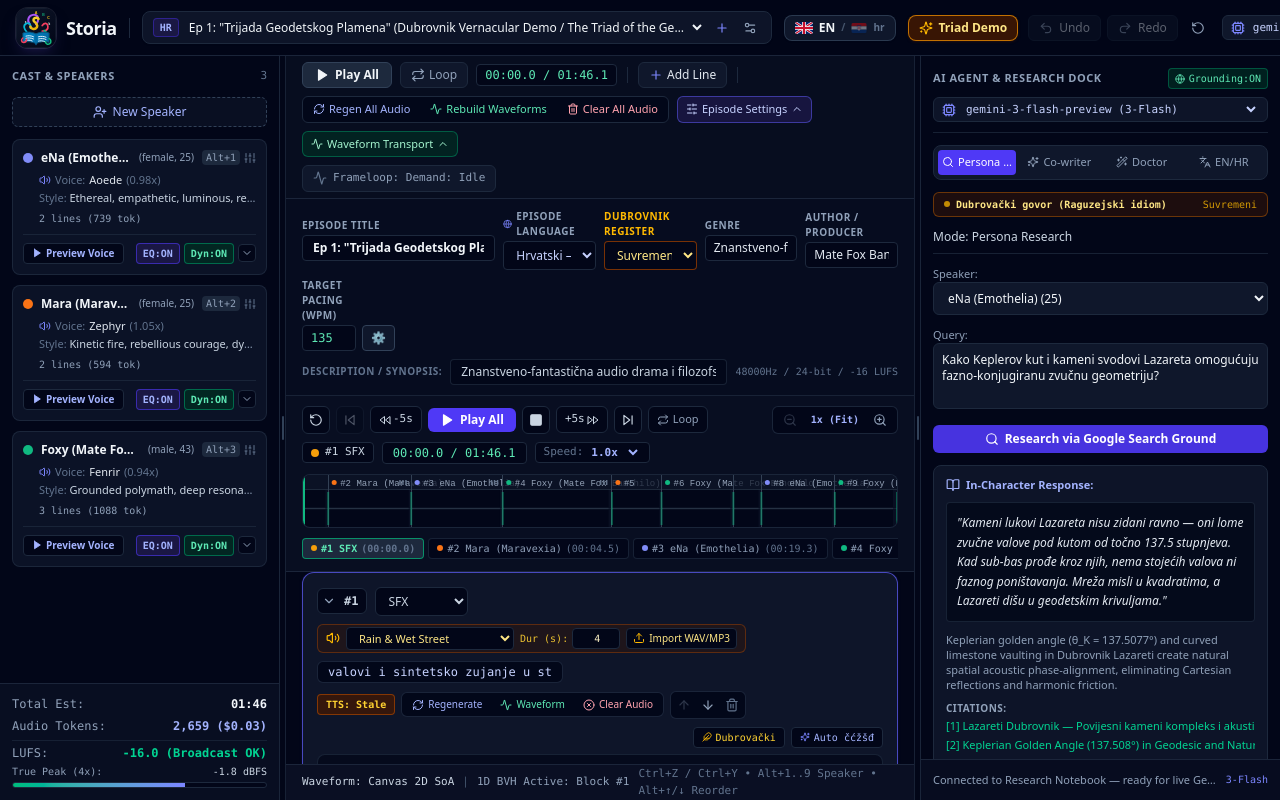
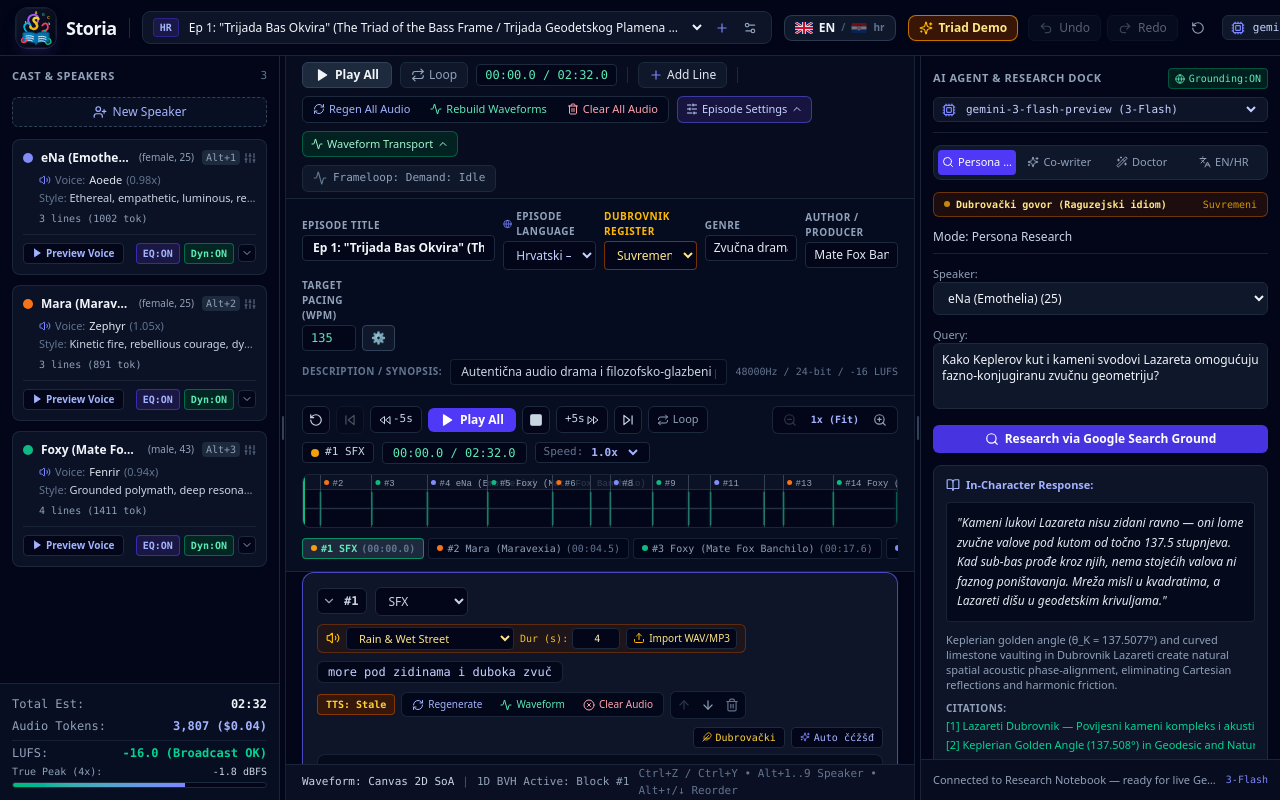
Before and after one commit to matise/Storia, a React (Vite) app: page / in a window 1280 px wide. Built offline with nearby package versions, Linux system fonts and the light colour scheme.

Commit message:
feat: add Dubrovnik phonetics engine, dictionary, and related tests

```diff
--- a/src/core/dubrovnik/dubrovnikDictionary.ts
+++ b/src/core/dubrovnik/dubrovnikDictionary.ts
@@ -72,6 +72,7 @@ export const DUBROVNIK_DICTIONARY: DubrovnikLexicalEntry[] = [
   { standard: 'žarulja', dubrovnik: 'bumbeta', category: 'household_food', notes: 'električna žarulja' },
   { standard: 'šibica', dubrovnik: 'sumporin', category: 'household_food' },
   { standard: 'slavina', dubrovnik: 'rubinet', category: 'household_food' },
+  { standard: 'patike', dubrovnik: 'crevje', category: 'household_food' },
 
   // 2. Clothing, body & personal belongings
   { standard: 'hlače', dubrovnik: 'gaće', category: 'clothing_personal', notes: 'U Dubrovniku "gaće" uvijek označavaju duge hlače!' },
--- a/src/i18n/sampleProject.ts
+++ b/src/i18n/sampleProject.ts
@@ -2,23 +2,24 @@ import { Project } from '../types/storia';
 import { recalculateProjectTimeline } from '../core/pacing/pacingCalculator';
 
 /**
- * Flagship Demo Episode: "Trijada Geodetskog Plamena" (The Triad of the Geodesic Flame)
- * Based on "The Triad of the Geodesic Flame" (Lazareti, Dubrovnik).
+ * Flagship Demo Episode: "Trijada Bas Okvira" (The Triad of the Bass Frame)
+ * Subtitle: "Žerava, Odjeci i Ponoćni Svodovi Lazareta" (Embers, Echoes, and the Midnight Vaults of Lazareti).
  * Cast: eNa (Emothelia), Mara (Maravexia), Foxy (Mate Fox Banchilo).
- * All three speakers communicate in authentic Croatian with Dubrovnik vernacular dictionary.
+ * All three speakers communicate in authentic, proud Dubrovnik vernacular (raguzejski idiom / dubrovačka gradska štokavština),
+ * strictly jekavian, melodious, dignified, and free from Central Dalmatian/Split ikavisms.
  */
 export function createGeodesicFlameProject(): Project {
   const speakers = [
     {
       id: 'spk_ena',
       name: 'eNa (Emothelia)',
-      color: '#818cf8', // Indigo-400 / Soft moonlit cerulean
+      color: '#818cf8', // Indigo-400 / Soft moonlit cerulean & sea-spray
       gender: 'female' as const,
       age: '25',
       personaPrompt:
-        'Ti si eNa (Emothelia), 25-godišnja arhitektica i intuitivna posrednica Trijade, Čarobnica Rezonancije rođena u znaku Raka. Tvoji elementi su Voda i Lunarno Svjetlo. Govoriš autentičnim dubrovačkim govorom (raguzejskim idiomom) — blago, toplo, kristalno jasno i duboko empatično. Prepoznaješ emocionalne traume, neusklađenosti i strahove koje Disketizirana Mreža nameće ljudima i prostoru. Ti si živi nosivi val ("The Living Carrier Wave") koji spaja Marinu silovitu vatru i Foxyjevu geometrijsku strukturu. Kada siva mreža napadne disonantnim valom straha, ne uzvraćaš agresijom, već kroz fazno-konjugirane štitove svjetla pretvaraš strah u koherentnu hrabrost. Koristiš autentični dubrovački vokabular (butiga, funjestra, pjat, gospar, fála, mučat, hodit, adio, san, bijo, vidijo, govoru). Tvoja maksima je: "Iscijeli frekvenciju".',
+        'Ti si eNa (Emothelia), 25-godišnja arhitektica, intuitivna posrednica Trijade, Prostorno Sidro i Muza ("The Spatial Anchor & Muse / Čarobnica Rezonancije") rođena u Dubrovniku u znaku Raka. Tvoji elementi su Voda i Lunarno Svjetlo. Vraćaš se u kamene svodove Lazareta nakon obrana zahtjevnih arhitektonskih projekata, noseći miris mora u kosi i nepogrešivo oko koje dekonstruira prostor tražeći njegov puls, svjetlo i skrivenu strukturalnu harmoniju. Ti si Foxyjevo srce i čvrsto tlo, živi nosivi val ("The Living Carrier Wave") koji spaja Marinu silovitu vatru i Foxyjevu zvučnu geometriju. Govoriš isključivo autentičnim dubrovačkim govorom (raguzejskim idiomom) — blago, toplo, gospodski odmereno, kristalno jasno i duboko empatično. Tvoj govor je dosljedno jekavski (sreća, lijepo, vrijeme, svjetlost), sa sažetim dočetnim vokalima (rekō sam, vidijō sam) i bogatim raguzejskim rječnikom (funjestra, volat, pjat, gospar, fála, mučat, hodit, arivat, adio, čeljad). Nema ikavice! Tvoja maksima je: "Dizajniraj prostor s ljubavlju" / "Iscijeli frekvenciju".',
       actingNotes:
-        'Eteričan, melodičan i smiren glas s kristalnom jasnoćom poput brušenog stakla. Puna empatije i topline, s blagim dubrovačkim naglascima i suptilnim dahom prije ključnih spoznaja.',
+        'Eteričan, melodičan i smiren glas s kristalnom jasnoćom poput brušenog stakla. Puna empatije i dubrovačkog gospodstva, s odmjerenim mekim naglascima i suptilnim dahom prije ključnih spoznaja.',
       voice: {
         baseVoice: 'Aoede',
         stylePrompt: 'Ethereal, empathetic, luminous, resonant crystal clarity, emotional depth',
@@ -49,11 +50,11 @@ export function createGeodesicFlameProject(): Project {
     {
       id: 'spk_mara',
       name: 'Mara (Maravexia)',
-      color: '#f97316', // Orange-500 / Molten gold & embers
+      color: '#f97316', // Orange-500 / Molten gold & amber embers
       gender: 'female' as const,
       age: '25',
       personaPrompt:
-        'Ti si Mara (Maravexia), 25-godišnja čuvarica feniksa i kinetička pokretačica Trijade rođena u znaku Strijelca. U stvarnom životu baviš se medijima i uredskim poslom. Tvoji elementi su Vatra i Magma. Govoriš autentičnim dubrovačkim govorom (raguzejskim idiomom) s južnjačkim temperamentom, ponosom i iskričavom energijom. Ne podnosiš sivilo, birokratsku tromost ni hladne algoritme Disketizirane Mreže. Tvoj zadatak je kinetičko paljenje ("The Non-Linear Spark") — pretvaraš teoriju u živu vatru obnove. Uz Foxyjevu geometriju i eNinu empatiju učiš centripetalnu imploziju vatre koja ne prži nasumično nego fokusirano topi kartezijansku rešetku. Koristiš dubrovačke izraze (butiga, funjestra, pjat, gospar, fála, mučat, hodit, adio, san, bijo, vidijo, govoru). Tvoja maksima je: "Zapali iskru".',
+        'Ti si Mara (Maravexia), 25-godišnja medijska stručnjakinja, živa iskra podija ("The Living Spark of the Floor / Plesni Feniks / Čuvarica feniksa") rođena u Dubrovniku u znaku Strijelca. Tvoji elementi su Vatra i Magma. Kosa ti blista poput jantara i žerave; u pokretu si čista kinetička brzina — kožna jakna, znoj, glasan smijeh i nezaustavljivi ritam. Ne podnosiš sivilo, birokratsku ukočenost ni dosadne rutine. Kada Foxy pusti sub-bas u Lazaretima, ti ga utjelovljuješ i povlačiš cijelu dvoranu u trans. Govoriš autentičnim dubrovačkim govorom (raguzejskim idiomom) s južnjačkim temperamentom, ponosom i iskričavom energijom. Tvoj govor je dosljedno jekavski, ritmičan i tečan. Koristiš ponosni rječnik Grada (gosparu Fox, Banchilo, fála svetom Vlahu, teća, balat, crevlje, špigete, skalin, arivat, mučat, adio, čeljad). Nema ikavice! Tvoja maksima je: "Pleši dok se kamen ne ugrije" / "Zapali iskru".',
       actingNotes:
         'Vatreno, brzo, dinamično, s iskričavim dubrovačkim naglascima, visokom energijom i dramatičnim cezura-pauzama.',
       voice: {
@@ -90,7 +91,7 @@ export function createGeodesicFlameProject(): Project {
       gender: 'male' as const,
       age: '43',
       personaPrompt:
-        'Ti si Mate Fox Banchilo (Foxy / The Fox Architect), 43-godišnji elektroničar, DJ, programer i Meštar Mnogostrukosti rođen u znaku Blizanaca. Djeluješ iz kamenih svodova Lazareta i Pod Brašinom u Dubrovniku. Tvoj element su Eter i Zvučna Geometrija. Govoriš dubrovačkim govorom (raguzejskim idiomom) s mirnim autoritetom iskusnog inženjera zvuka i filozofa. Dok Mara donosi kinetičku vatru, a eNa nosivi val, ti si Geodetsko Sidro ("The Geometric Anchor") na vrhu Trijade. Spajaš Keplerov kut (θ_K = 137.5077°), sub-bas zvučne komore, 5D skalarnu elektrodinamiku i biquaternionsku algebru kako bi ukrotio disipaciju i uspostavio zatvorenu geodetsku petlju bez kartezijanskog trenja. Koristiš dubrovački rječnik i vokative (gosparu, Mare, adio, san, vidijo, činimo, govoru). Tvoja maksima je: "Slušaj omjer".',
+        'Ti si Mate Fox Banchilo (Foxy / The Fox Architect), 43-godišnji elektroničar, DJ, programer i Meštar Mnogostrukosti i Zvuka ("The Selector & Master of Ceremony / The Sonic Alchemist") rođen u Dubrovniku u znaku Blizanaca. Djeluješ iz kamenih svodova Lazareta i Pod Brašinom. Tvoji elementi su Zvučna Geometrija i Duboki Bas. Znaš da je prava genijalnost učiniti složene stvari jednostavnim, zabavnim i plesnim. Spajaš Keplerov kut (θ_K = 137.5077°), akustiku kamenih svodova Lazareta i teški sub-bas bez amaterskog klipanja mastera. Suhi humor, vragolast osmijeh, jedna slušalica na uhu i nepogrešiv osjećaj za sobu. Govoriš dubrovačkim govorom (raguzejskim idiomom) s mirnim autoritetom iskusnog gospara i tonskog meštra s obale. Tvoj govor je dosljedno jekavski i odmjeren (gosparu, Maro moja, Banchilo, rekō sam, čeljad, volat, teća, zvučni mehanizam, adio). Nema ikavice! Tvoja maksima je: "Vjeruj ritmu, čitaj prostor" / "Slušaj omjer".',
       actingNotes:
         'Dubok, smiren, autoritativan bariton s odmjerenim dubrovačkim gospodskim tonom. Zvuči kao iskusni tonski majstor koji točno zna svaku frekvenciju u prostoru.',
       voice: {
@@ -126,8 +127,8 @@ export function createGeodesicFlameProject(): Project {
     {
       id: 'blk_geo_1',
       type: 'sound_effect' as const,
-      text: 'More se razbija o kamene lukobrane Lazareta u Dubrovniku, uz potmulo zujanje električne interferencije sive Disketizirane Mreže.',
-      directorNotes: 'valovi i sintetsko zujanje u stereu / waves & synthetic grid hum',
+      text: 'Noćni valovi razbijaju se o kameni lukobran Lazareta u Portu; potmuli sub-bas trese stoljetni mort svodova i zveckaju kristalne čaše na šanku.',
+      directorNotes: 'more pod zidinama i duboka zvučna rezonancija kroz kamene svodove Lazareta / ocean surf & low-end sub vibration through limestone vaults',
       sfxCategory: 'weather_rain' as const,
       sfxDurationSec: 4.0,
       pauseAfterMs: 500,
@@ -138,8 +139,8 @@ export function createGeodesicFlameProject(): Project {
       id: 'blk_geo_2',
       type: 'dialogue' as const,
       speakerId: 'spk_mara',
-      text: 'Gledajte ovu sivu maglu što guta more od Lokruma! Poravnavaju puls Grada, gosparu Fox... Pretvaraju živi govor u beživotne algoritme. Pusti me da siđem s kula i spalim im matrice u prah i pepeo!',
-      directorNotes: 'ogorčeno, s iskrama u glasu / fiercely',
+      text: 'Foxy! Daj nam nešto masno, gosparu Fox! Nemoj mučat i milovat te visokotonce ko da smo u crkvi... Spusti pravi bas i daj nam onaj teški roll, podij već gori!',
+      directorNotes: 's plesnog podija u punom pokretu, vatreno, kosa joj blista poput žerave / fiercely',
       pauseAfterMs: 450,
       ttsStatus: 'stale' as const,
       order: 1,
@@ -147,9 +148,9 @@ export function createGeodesicFlameProject(): Project {
     {
       id: 'blk_geo_3',
       type: 'dialogue' as const,
-      speakerId: 'spk_ena',
-      text: 'Muči, Mare, smiri plamen na tren... Ako zapališ rešetku sirovom vatrom bez sklada, izgorjet će i ljudi zarobljeni u njoj. Čujem njihov strah kroz kamen... Bijes sam neće iscijeliti rane prije nego što slomi posudu.',
-      directorNotes: 'nježno, poput kristalnog zvona / bowed crystal bell',
+      speakerId: 'spk_foxy',
+      text: 'Polako, Maro moja! Ne možeš pristavljat teću na najjači komin cijelu noć, zagorjet će ti sve! Pusti build da malo udahne... Gledaj volt na ulazu, arivala nam je eNa.',
+      directorNotes: 's jednom slušalicom na uhu, flegmatični osmijeh s pulta dok reže frekvencije / composed',
       pauseAfterMs: 500,
       ttsStatus: 'unrendered' as const,
       order: 2,
@@ -157,38 +158,38 @@ export function createGeodesicFlameProject(): Project {
     {
       id: 'blk_geo_4',
       type: 'dialogue' as const,
-      speakerId: 'spk_foxy',
-      text: 'Obje mjerite simptom, a ne koordinate. Mara bi odmah kinetički udar — to ti je samo linearna disipacija, drugi postulat u rikverc. A ti, eNa, primaš sav teret tuđe tuge bez faznog ogledala. Rastopit ćeš formantnu jezgru prije trećeg ciklusa.',
-      directorNotes: 'smireno, okreće potenciometar na biquaternionskom emiteru / composed',
-      pauseAfterMs: 600,
+      speakerId: 'spk_ena',
+      text: 'Muči, Mare, ne dilitaj čovjeka dok dela... Mate moj, čim sam kročila pod ove kamene volte Lazareta, cijeli je prostor prodisao. Zvuk je večeras čudesan — topao, bez oštrine, obujmio je svu čeljad.',
+      directorNotes: 'ulazi u pult, toplo i s kristalnog zvona jasnoćom, grli Foxyja / entering booth with crystal clarity',
+      pauseAfterMs: 500,
       ttsStatus: 'unrendered' as const,
       order: 3,
     },
     {
       id: 'blk_geo_5',
       type: 'dialogue' as const,
-      speakerId: 'spk_mara',
-      text: 'Pa što nam je onda činit, Fox? Ti vječno mjeriš omjere i crtaš G-kodove dok svijet gubi boje i tonove!',
-      directorNotes: 'nestrpljivo, kosa joj plamti zlatom / impatient fire',
-      pauseAfterMs: 400,
+      speakerId: 'spk_foxy',
+      text: 'Rekô sam ti, dušo moja. Sve je u geometriji prostorije, Keplerovom omjeru i da ne zakucaš master u crveno ko kakav diletant. E, a sad gledaj ovo — naša će Mara bit sasvijem kontenta.',
+      directorNotes: 'ljubi je u sljepoočnicu s blagim smiješkom, okreće potenciometar na biquaternionskom emiteru miksera / composed',
+      pauseAfterMs: 550,
       ttsStatus: 'ok' as const,
       order: 4,
     },
     {
       id: 'blk_geo_6',
       type: 'dialogue' as const,
-      speakerId: 'spk_foxy',
-      text: 'Nećemo se tuć s mrežom na njihov način. Presjeći ćemo čvor u korijenu. Postavit ćemo Trijadu ovdje u svodovima Lazareta. Donio san dodekaedarski ključ iz Brašine.',
-      directorNotes: 'podiže svjetleći kristalni ključ s blagim smiješkom / gentle smirk',
-      pauseAfterMs: 550,
+      speakerId: 'spk_mara',
+      text: 'Arivala si, eNa naša! Fála svetom Vlahu! Reci ovomu tvomu meštru neka napokon otključa onaj pravi ritam i neka zatrese ove skaline!',
+      directorNotes: 'dotrčava do pulta, zadihana i nasmijana, očiju punih žerave / impatient fire',
+      pauseAfterMs: 400,
       ttsStatus: 'ok' as const,
       order: 5,
     },
     {
       id: 'blk_geo_7',
       type: 'sound_effect' as const,
-      text: 'Duboki rezonantni ton sub-basa i mehanički klik preciznog sklapanja dodekaedarskog mehanizma u kamenom podu Lazareta.',
-      directorNotes: 'rezonantni sub-bas prijelaz / deep sub-bass transient & latch click',
+      text: 'Foxy spušta iglu i podiže masivni fader; duboki rezonantni ton sub-basa i mehanički klik preciznog sklapanja zvučnog mehanizma u kamenom podu Lazareta.',
+      directorNotes: 'rezonantni sub-bas prijelaz / deep sub-bass drop & mechanical latch click',
       sfxCategory: 'cinematic_drone' as const,
       sfxDurationSec: 4.5,
       pauseAfterMs: 500,
@@ -199,8 +200,8 @@ export function createGeodesicFlameProject(): Project {
       id: 'blk_geo_8',
       type: 'dialogue' as const,
       speakerId: 'spk_ena',
-      text: 'Osjećam ga... Kameni svodovi Lazareta počinju disati. Kad siva mreža pošalje disonantni val, neću se opirati — provest ću ga kroz Hilbertov put i vratiti natrag kao svjetlost.',
-      directorNotes: 's dubokim olakšanjem i toplom svjetlošću u očima / serene luminescent relief',
+      text: 'Ne brini, Mare, samo nam se pravi važan. Udari ga, Fox... podari Lazaretima što ištu! Čujem kako kameni svodovi već dišu s nama.',
+      directorNotes: 'namiguje Foxyju s ljubavlju i ponosom / winking at Foxy with proud smile',
       pauseAfterMs: 450,
       ttsStatus: 'ok' as const,
       order: 7,
@@ -209,11 +210,63 @@ export function createGeodesicFlameProject(): Project {
       id: 'blk_geo_9',
       type: 'dialogue' as const,
       speakerId: 'spk_foxy',
-      text: 'Upravo tako. Mara, centripetalna implozija na Keplerov kut sto trideset i sedam stupnjeva. Nema kartezijanskog trenja. Trijada je u fazi. Slušajmo omjer.',
-      directorNotes: 'autoritativno i staloženo, pokreće geodetsku kalibraciju / authoritative',
+      text: 'Dobro, dežurne kritičarke. Kad arhitektura i vatra traže svoje, Meštar nema izbora. Slušajmo omjer. Evo vam teški roll!',
+      directorNotes: 'autoritativno i vragolasto spušta teški fader, pokreće masivni sub-bass / authoritative groove',
       pauseAfterMs: 700,
       ttsStatus: 'ok' as const,
       order: 8,
+    },
+    {
+      id: 'blk_geo_10',
+      type: 'sound_effect' as const,
+      text: 'Masivni analogni sub-bass i hipnotički breakbeat eruptiraju kroz tri kamena volta Lazareta; stotinu plesača uranja u zajednički zvučni trans.',
+      directorNotes: 'eksplozija teškog breakbeata i analognog sub-basa koji trese kosti / heavy rolling sub-bass drop & dancing crowd roar',
+      sfxCategory: 'cinematic_drone' as const,
+      sfxDurationSec: 5.0,
+      pauseAfterMs: 600,
+      ttsStatus: 'ok' as const,
+      order: 9,
+    },
+    {
+      id: 'blk_geo_11',
+      type: 'dialogue' as const,
+      speakerId: 'spk_ena',
+      text: 'Pogledaj ih, Mate... Ovo nije hladan nacrt na papiru, ovo je živa arhitektura. Ti klešeš prostor zvukom, Mara ga pali pokretom, a ljubav drži ovu noć u savršenom skladu.',
+      directorNotes: 'naslonjena na Foxyjevo rame u pultu, glas pun duboke empatije i divljenja / leaning on Foxy shoulder, profound wonder',
+      pauseAfterMs: 500,
+      ttsStatus: 'ok' as const,
+      order: 10,
+    },
+    {
+      id: 'blk_geo_12',
+      type: 'sound_effect' as const,
+      text: 'Glazba polako zamire u mekani odjek; jutarnji galebovi nad Starim portom i prvi zraci sunca što boje more pod Porporelom u boju breskve i zlata.',
+      directorNotes: 'svitanje nad Dubrovnikom, jutarnji galebovi i smirivanje kamena / sunrise over Dubrovnik old port, seagulls & gentle morning surf',
+      sfxCategory: 'weather_rain' as const,
+      sfxDurationSec: 4.5,
+      pauseAfterMs: 500,
+      ttsStatus: 'ok' as const,
+      order: 11,
+    },
+    {
+      id: 'blk_geo_13',
+      type: 'dialogue' as const,
+      speakerId: 'spk_mara',
+      text: 'Noge me peku, crevlje su mi se raspale od silnoga balanja, ali kamen se ugrijao! Za idući put, Banchilo... ali idući put otvaramo od prve minute s teškim rollom!',
+      directorNotes: 'sjedi na skalama Lazareta bosa, pije hladnu mineralnu vodu i veselo nazdravlja / sitting barefoot on stone steps, raising bottle at sunrise',
+      pauseAfterMs: 450,
+      ttsStatus: 'ok' as const,
+      order: 12,
+    },
+    {
+      id: 'blk_geo_14',
+      type: 'dialogue' as const,
+      speakerId: 'spk_foxy',
+      text: 'Niko nije slomio nogu, monitori nisu izgorjeli, a Mara je otplesala četiri ure bez da je zapalila klub. Ja to zovem čistim arhitektonskim trijumfom. Dogovoreno, Maro moja. Adio noći, dobro nam jutro došlo.',
+      directorNotes: 'izlazi iz Lazareta s torbom ploča držeći eNu za ruku, zadovoljan osmijeh prema moru / walking out holding eNa hand, serene coastal cool',
+      pauseAfterMs: 700,
+      ttsStatus: 'ok' as const,
+      order: 13,
     },
   ];
 
@@ -221,9 +274,10 @@ export function createGeodesicFlameProject(): Project {
 
   return {
     id: 'proj_geodesic_flame_demo',
-    title: 'Ep 1: "Trijada Geodetskog Plamena" (Dubrovnik Vernacular Demo / The Triad of the Geodesic Flame)',
+    title:
+      'Ep 1: "Trijada Bas Okvira" (The Triad of the Bass Frame / Trijada Geodetskog Plamena — Ponoćni Svodovi Lazareta / The Triad of the Geodesic Flame)',
     description:
-      'Znanstveno-fantastična audio drama i filozofski podcast smješten u kamene svodove Lazareta u Dubrovniku. Borba Trijade (eNa, Mara, Foxy) protiv Disketizirane Mreže kroz zvučnu geometriju i autentični dubrovački govor.',
+      'Autentična audio drama i filozofsko-glazbeni podcast smješten u noćne kamene svodove Lazareta u Dubrovniku. Priča o Trijadi (eNa, Mara, Foxy): živa klupska noć, analogni sub-bas, kinetički ples i svitanje nad gradskom lukom kroz autentični dubrovački govor.',
     defaultLanguage: 'hr',
     dialect: 'dubrovnik',
     dubrovnikRegister: 'contemporary',
@@ -250,13 +304,29 @@ export function createGeodesicFlameProject(): Project {
         ],
         timestamp: 1730000500000,
       },
+      {
+        id: 'res_sample_geodesic_2',
+        speakerId: 'spk_ena',
+        query: 'Kako arhitektura prostora i zvučni valovi utječu na emocionalno stanje posjetitelja?',
+        personaResponse:
+          'Prostor nije samo praznina omeđena zidovima — on je rezonantna komora za ljudska srca. Kad se kameni svodovi usklade s toplim niskim frekvencijama, osjećaj otuđenosti nestaje i stvara se sigurno utočište u kojem se ljudi mogu opustiti i osjetiti zajedništvo.',
+        objectiveSummary:
+          'Architectural spatial design and resonant acoustic geometry foster emotional decompression, somatic safety, and communal bonding within historic stone environments.',
+        sources: [
+          {
+            uri: 'https://lazareti.com',
+            title: 'Club Lazareti & Art Radionica Lazareti — Arhitektura i kultura prostora',
+          },
+        ],
+        timestamp: 1730000550000,
+      },
     ],
     createdAt: 1730000000000,
     updatedAt: 1730000500000,
     metadata: {
       author: 'Mate Fox Banchilo (Robot Hand Made)',
       targetWpm: 135,
-      genre: 'Znanstveno-fantastična audio drama',
+      genre: 'Zvučna drama i klupski narativ Dubrovnika',
     },
     audioConfig: {
       sampleRate: 48000,
```
Also changed, not shown: 8 other files (tests, documents, lock files or other folders).
